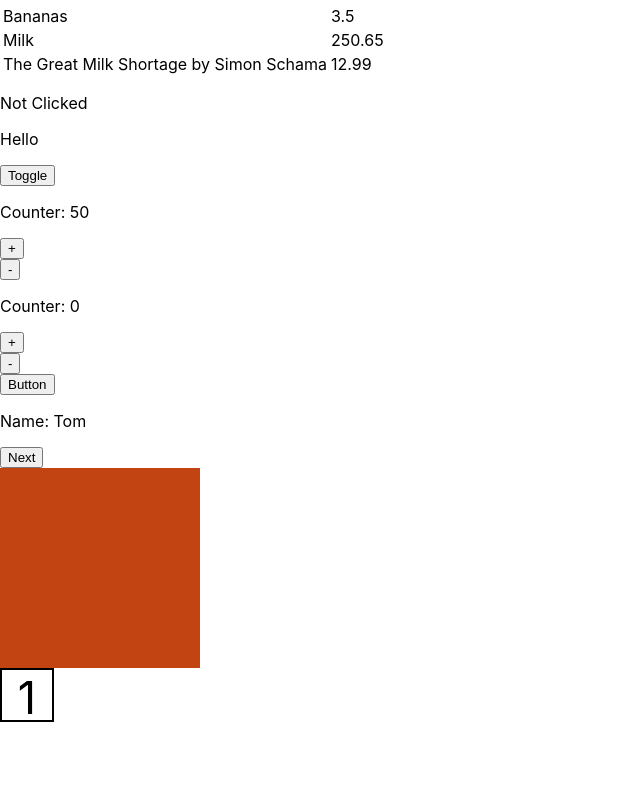
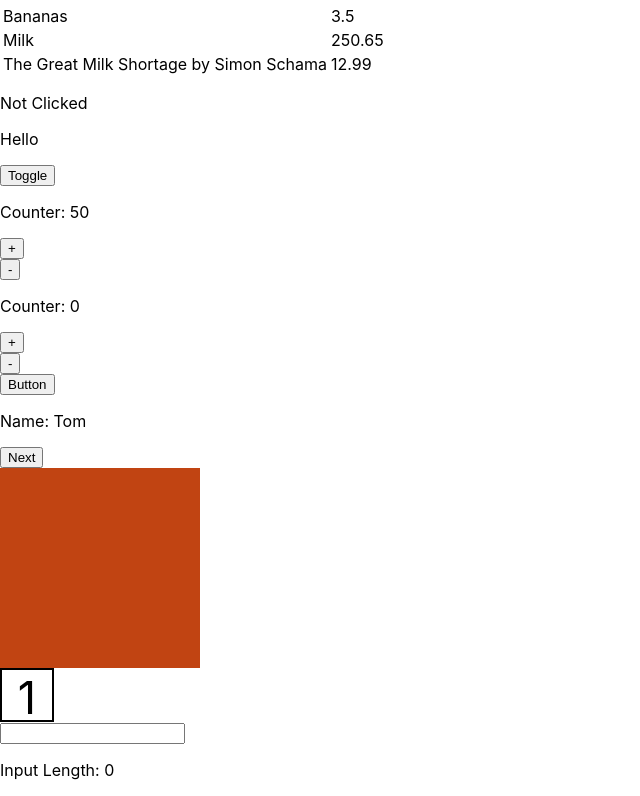
Before and after one commit to mdm106/week-09--first-react-app, a React (Create React App) app: page / in a window 1280 px wide. Shown: the part 515-1311 px from the top of the page, without its empty margins (0-640 px from the left). Before the commit the page ends 1240 px from the top, so only its background shows below. Built offline with nearby package versions, Linux system fonts and the light colour scheme.

Commit message:
Length component created containing input, with p showing how many characters have been typed

```diff
--- a/src/App.js
+++ b/src/App.js
@@ -11,6 +11,7 @@ import CatchMeIfYouCan from './components/CatchMeIfYouCan';
 import RollCall from './components/RollCall';
 import Colours from './components/tricksyState/Colours';
 import Die from './components/tricksyState/Die';
+import Length from './components/formComponents/Length';
 
 function App() {
   return (
@@ -33,6 +34,7 @@ function App() {
         <RollCall />
         <Colours />
         <Die />
+        <Length />
       </FadeIn>
     </>
   );
--- /dev/null
+++ b/src/components/formComponents/Length.js
@@ -0,0 +1,31 @@
+import React, { Component } from "react";
+
+class Length extends Component {
+    constructor(props) {
+        super(props);
+
+        this.state = { input: ""};
+
+        this.handleChange = this.handleChange.bind(this);
+    }
+
+    handleChange(e) {
+        this.setState({ input: e.currentTarget.value });
+    }
+
+    render() {
+        const { input } = this.state;
+
+        return (
+          <form>
+              <input
+                value={ this.state.input }
+                onChange={(e) => this.handleChange(e)}
+              />
+              <p>Input Length: { input.length } </p>
+          </form>
+        )
+    }
+}
+
+export default Length;
```
